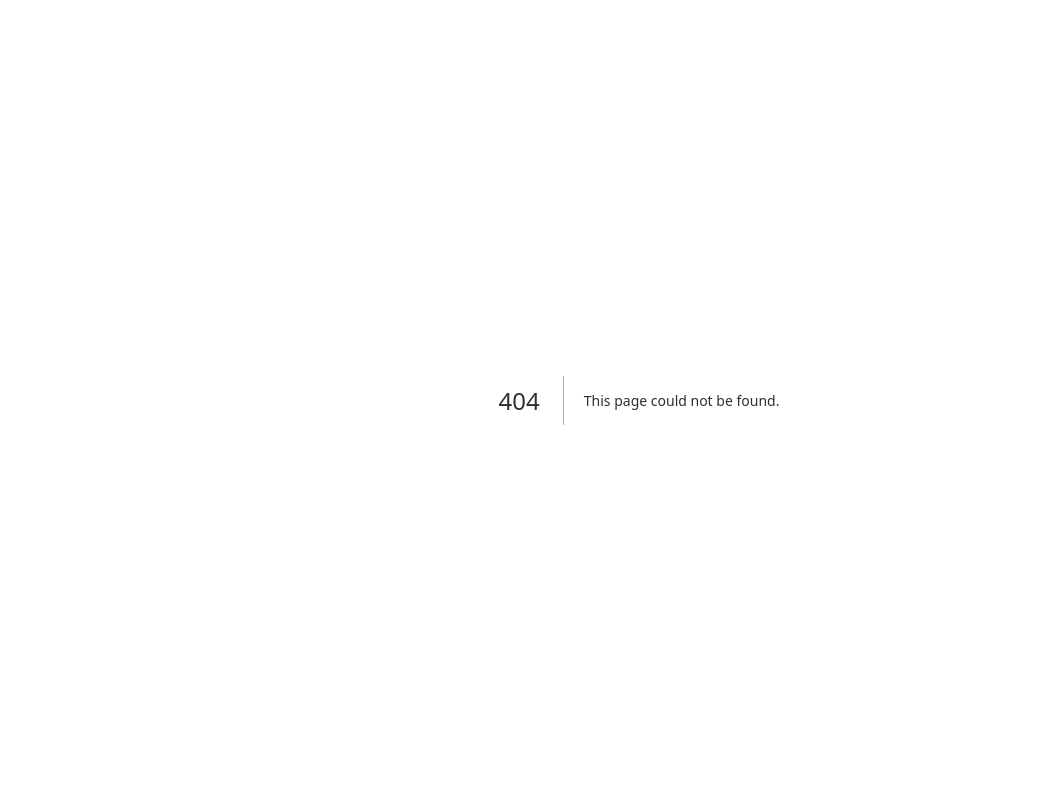
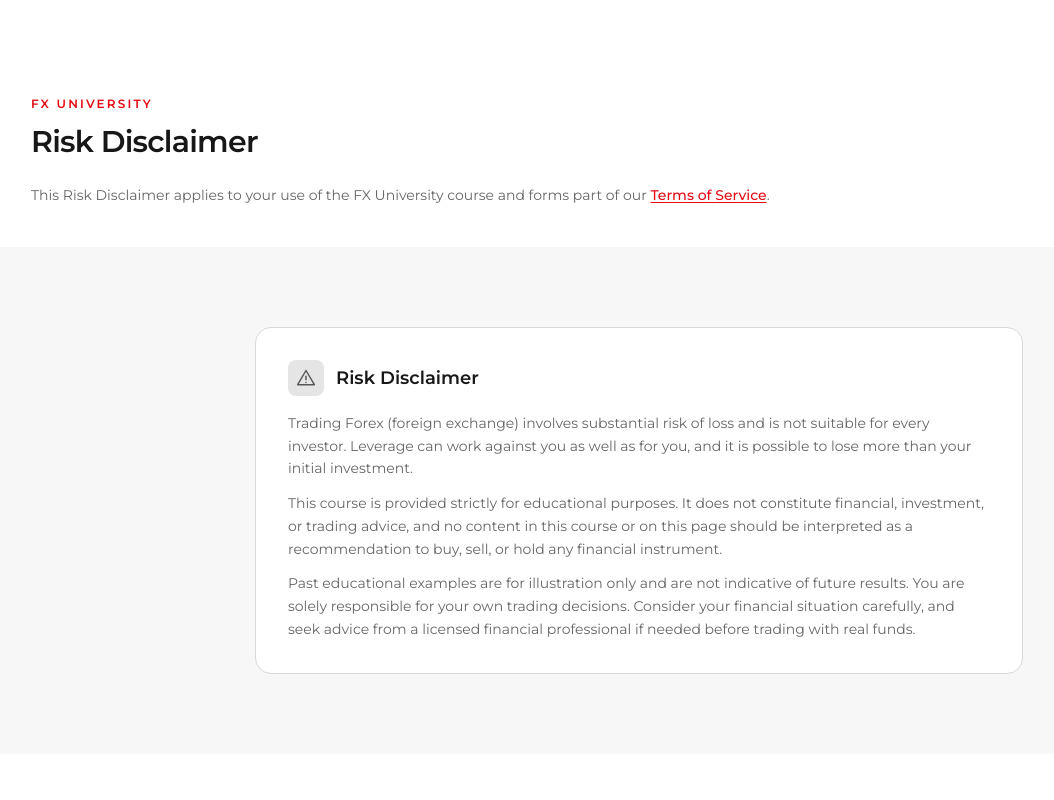
Before and after one commit to joshuashama19-tech/fx-uni, a Next.js app: page /risk-disclaimer in a window 1280 px wide. Before the commit this address had no page. Shown: the top 800 px of the page, without its empty margins (1-1055 px from the left). Built offline with nearby package versions, Linux system fonts and the light colour scheme.

Commit message:
Move risk disclaimer to dedicated page

```diff
--- a/app/course/page.tsx
+++ b/app/course/page.tsx
@@ -8,7 +8,6 @@
 import { AudienceFitSection } from "@/components/AudienceFitSection";
 import { WhatYouGetSection } from "@/components/WhatYouGetSection";
 import { PricingSection } from "@/components/PricingSection";
-import { RiskDisclaimerSection } from "@/components/RiskDisclaimerSection";
 import { FAQSection } from "@/components/FAQSection";
 import { FinalCtaSection } from "@/components/FinalCtaSection";
 
@@ -18,8 +17,8 @@
 // (real student quotes — see below)  3. Why FX University / structured
 // learning  4. What You'll Learn (high-level)  5. Inside the Learning
 // Experience  6. Who It's For  7. What You Get  8. Pricing (incl. special
-// enrollment offer)  8b. Risk Disclaimer (see below)  9. FAQ  10. Final CTA
-// 11. Minimal footer/legal (rendered by app/course/layout.tsx's <Footer />)
+// enrollment offer)  9. FAQ  10. Final CTA  11. Minimal footer/legal
+// (rendered by app/course/layout.tsx's <Footer />)
 //
 // TestimonialsSection (step 2c) was remounted here, right after the
 // numeric social-proof stats and before the objection-handling copy —
@@ -29,18 +28,19 @@
 // app/admin/testimonials), so this is a no-op until an admin actually
 // publishes one.
 //
-// RiskDisclaimerSection (step 8b) was mounted here, directly after Pricing
-// and before FAQ, so the risk disclosure sits right at the point a visitor
-// is deciding whether to enroll — its wording is unchanged from
-// lib/course-data.ts's existing `riskDisclaimer` content. Its section id
-// ("risk-disclaimer") is now also the target of the footer's "Risk
-// Disclaimer" link (previously pointed at /terms) and of a reference to it
-// from /terms.
+// RiskDisclaimerSection is intentionally NOT mounted here: the full risk
+// disclaimer must not appear visibly in the normal sales-page flow. Its
+// content and the "risk-disclaimer" section id it renders remain unchanged
+// in components/RiskDisclaimerSection.tsx and lib/course-data.ts — only
+// this page's mount was removed. The footer's "Risk Disclaimer" link now
+// points to /risk-disclaimer, a dedicated page that reuses this same
+// component (see app/risk-disclaimer/page.tsx) — not to an anchor on this
+// page.
 //
 // The remaining sections previously here (Problem/Solution/Process/
-// Benefits/Outcomes/Bonuses/OpportunityCost/HowItWorks) are still not part
-// of the sales-page flow — their component files remain in the repo,
-// unused, so no legal/content/architecture is deleted. The full
+// Benefits/Outcomes/Bonuses/OpportunityCost/HowItWorks/RiskDisclaimer) are
+// still not part of the sales-page flow — their component files remain in
+// the repo, unused, so no legal/content/architecture is deleted. The full
 // lesson-level curriculum accordion was replaced by CurriculumSection's
 // high-level overview per req. #2.
 export default function CoursePage() {
@@ -56,7 +56,6 @@
       <AudienceFitSection />
       <WhatYouGetSection />
       <PricingSection />
-      <RiskDisclaimerSection />
       <FAQSection />
       <FinalCtaSection />
     </>
--- /dev/null
+++ b/app/risk-disclaimer/page.tsx
@@ -0,0 +1,49 @@
+import type { Metadata } from "next";
+import Link from "next/link";
+import { Container } from "@/components/ui/Container";
+import { RiskDisclaimerSection } from "@/components/RiskDisclaimerSection";
+import { Footer } from "@/components/Footer";
+import { siteConfig } from "@/lib/course-data";
+
+export const metadata: Metadata = {
+  title: "Risk Disclaimer",
+  description: "The risks of trading Forex, and the educational-only nature of the FX University course.",
+};
+
+// Dedicated page for the footer's "Risk Disclaimer" link (lib/course-data.ts's
+// footer.columns), replacing the previous /course#risk-disclaimer anchor now
+// that RiskDisclaimerSection is no longer mounted on the /course sales page
+// (see Batch 4C). Reuses the existing RiskDisclaimerSection component and its
+// underlying `riskDisclaimer` content from lib/course-data.ts as-is — the
+// disclaimer wording itself is defined in exactly one place in the codebase,
+// same as before. This page adds only a short page header (matching the
+// eyebrow + H1 pattern used on /terms and /privacy) around that same,
+// unmodified component.
+//
+// Unlike /terms and /privacy (which render without the site Header/Footer),
+// this page includes the existing site <Footer /> per req. #8, so a visitor
+// who lands here directly still has the same footer navigation available.
+export default function RiskDisclaimerPage() {
+  return (
+    <>
+      <main id="main-content" className="flex-1 py-20 sm:py-24">
+        <Container className="max-w-2xl">
+          <p className="text-xs font-semibold uppercase tracking-[0.18em] text-brand-600">{siteConfig.name}</p>
+          <h1 className="mt-3 text-3xl font-semibold tracking-tight text-ink-900">Risk Disclaimer</h1>
+          <p className="mt-6 text-sm leading-relaxed text-ink-500">
+            This Risk Disclaimer applies to your use of the {siteConfig.name} course and forms part of our{" "}
+            <Link href="/terms" className="font-medium text-brand-600 underline underline-offset-2 hover:text-brand-700">
+              Terms of Service
+            </Link>
+            .
+          </p>
+        </Container>
+
+        <div className="mt-10">
+          <RiskDisclaimerSection />
+        </div>
+      </main>
+      <Footer />
+    </>
+  );
+}
--- a/app/terms/page.tsx
+++ b/app/terms/page.tsx
@@ -154,7 +154,7 @@
         Trading Forex carries a substantial risk of loss and may not be suitable for every individual. Our full
         Risk Disclaimer — covering leverage, the educational-only nature of this course, and the limitations of
         past examples — is set out in full on the course page and forms part of these Terms:{" "}
-        <Link href="/course#risk-disclaimer" className="font-medium text-brand-600 underline underline-offset-2 hover:text-brand-700">
+        <Link href="/risk-disclaimer" className="font-medium text-brand-600 underline underline-offset-2 hover:text-brand-700">
           read the Risk Disclaimer
         </Link>
         .
--- a/lib/course-data.ts
+++ b/lib/course-data.ts
@@ -609,7 +609,7 @@
       links: [
         { label: "Privacy Policy", href: "/privacy" },
         { label: "Terms of Service", href: "/terms" },
-        { label: "Risk Disclaimer", href: "/course#risk-disclaimer" },
+        { label: "Risk Disclaimer", href: "/risk-disclaimer" },
       ],
     },
   ],
```
